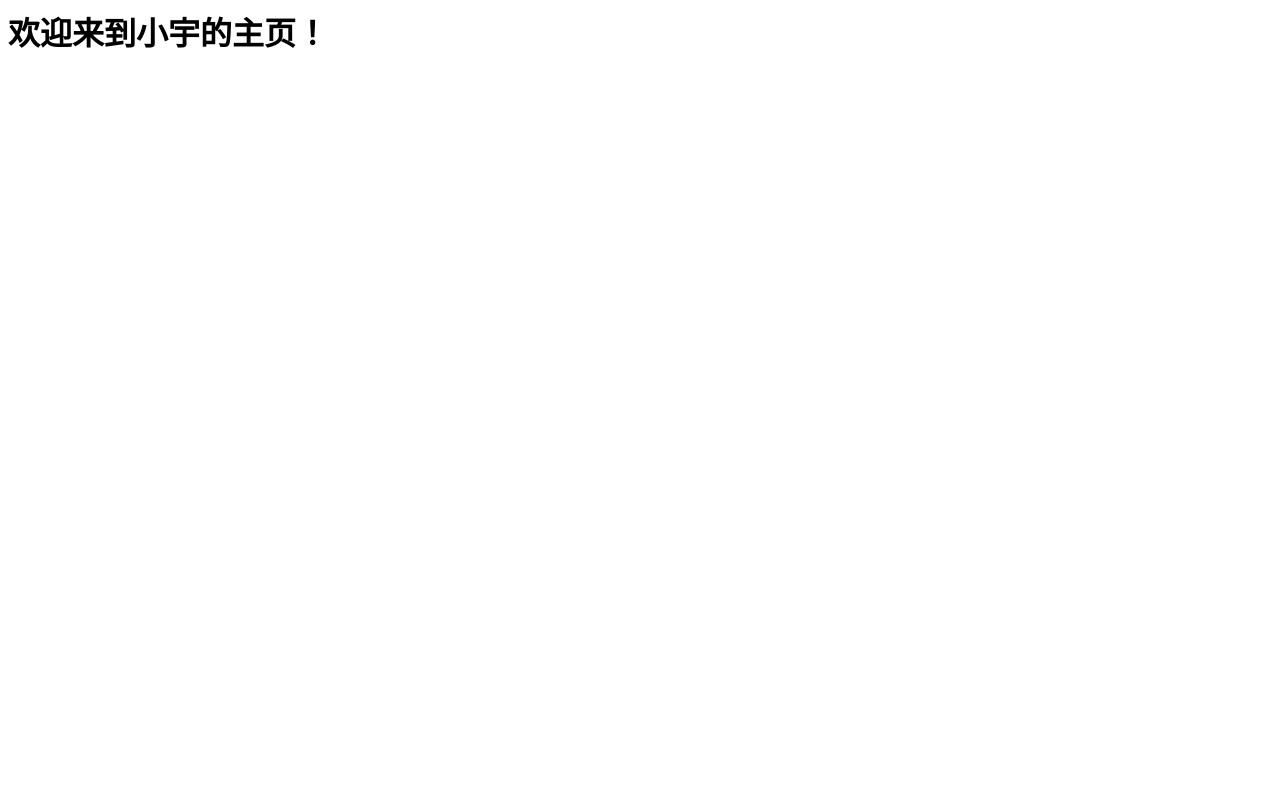
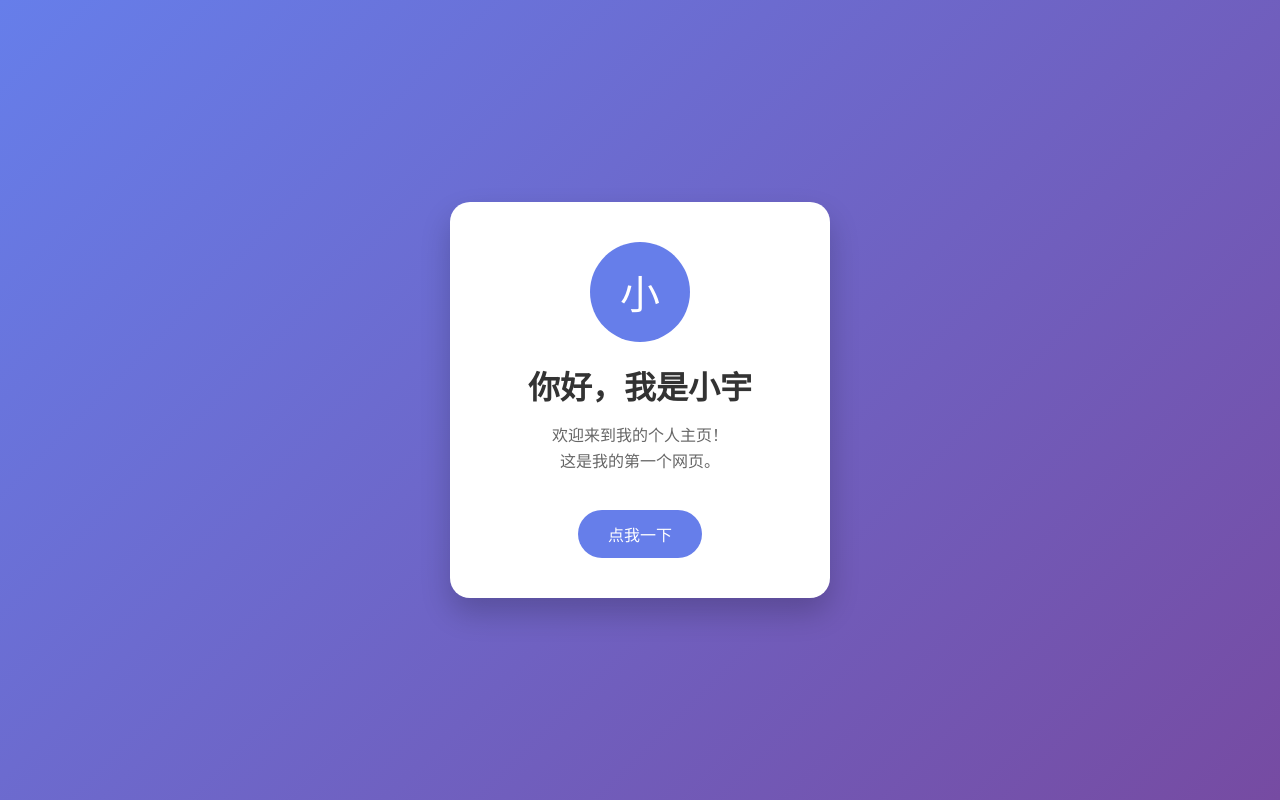
Before and after one commit to 2noway/syu.github.io, a plain HTML site: page index.html in a window 1280 px wide. Drawn offline with Linux system fonts and the light colour scheme.

Commit message:
create index.html

```diff
--- a/index.html
+++ b/index.html
@@ -1 +1,118 @@
-<h1> 欢迎来到小宇的主页！</h1>
+<!DOCTYPE html>
+<html lang="zh-CN">
+<head>
+    <meta charset="UTF-8">
+    <meta name="viewport" content="width=device-width, initial-scale=1.0">
+    <title>小宇的主页</title>
+
+    <style>
+        * {
+            margin: 0;
+            padding: 0;
+            box-sizing: border-box;
+            font-family: "Microsoft YaHei", sans-serif;
+        }
+
+        body {
+            height: 100vh;
+            display: flex;
+            justify-content: center;
+            align-items: center;
+            background: linear-gradient(135deg, #667eea, #764ba2);
+        }
+
+        .card {
+            width: 380px;
+            padding: 40px;
+            background: white;
+            border-radius: 20px;
+            text-align: center;
+            box-shadow: 0 15px 30px rgba(0,0,0,0.2);
+            animation: show 1s ease;
+        }
+
+        @keyframes show {
+            from {
+                opacity: 0;
+                transform: translateY(50px);
+            }
+            to {
+                opacity: 1;
+                transform: translateY(0);
+            }
+        }
+
+        .avatar {
+            width: 100px;
+            height: 100px;
+            margin: auto;
+            border-radius: 50%;
+            background: #667eea;
+            color: white;
+            font-size: 40px;
+            display: flex;
+            justify-content: center;
+            align-items: center;
+        }
+
+        h1 {
+            margin-top: 20px;
+            color: #333;
+        }
+
+        p {
+            margin: 15px 0;
+            color: #666;
+            line-height: 1.6;
+        }
+
+        button {
+            margin-top: 20px;
+            padding: 12px 30px;
+            border: none;
+            border-radius: 30px;
+            background: #667eea;
+            color: white;
+            font-size: 16px;
+            cursor: pointer;
+            transition: 0.3s;
+        }
+
+        button:hover {
+            background: #764ba2;
+            transform: scale(1.05);
+        }
+
+    </style>
+</head>
+
+<body>
+
+    <div class="card">
+
+        <div class="avatar">
+            小
+        </div>
+
+        <h1>你好，我是小宇</h1>
+
+        <p>
+            欢迎来到我的个人主页！<br>
+            这是我的第一个网页。
+        </p>
+
+        <button onclick="hello()">
+            点我一下
+        </button>
+
+    </div>
+
+
+    <script>
+        function hello(){
+            alert("你好，小宇！继续学习编程吧！");
+        }
+    </script>
+
+</body>
+</html>
```
